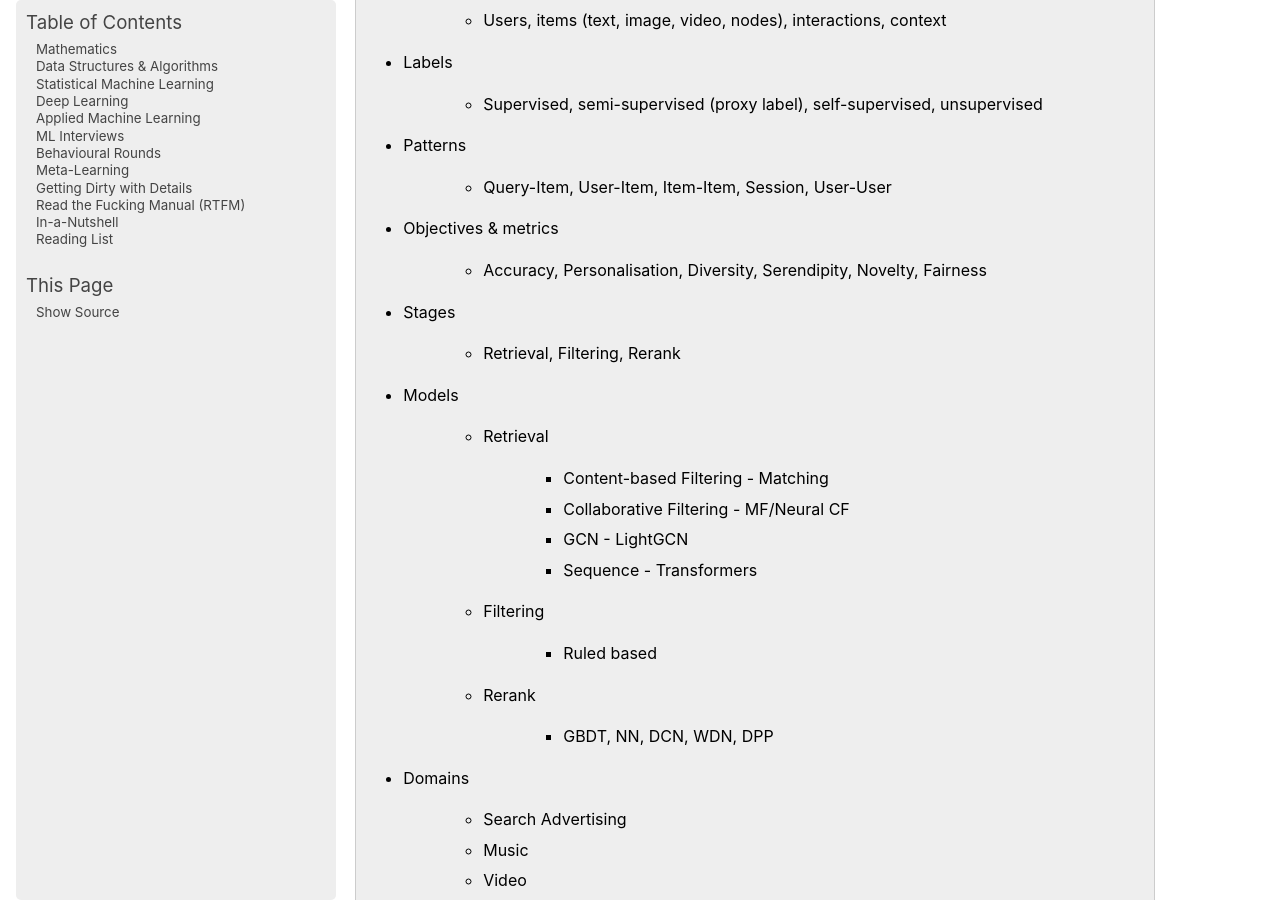
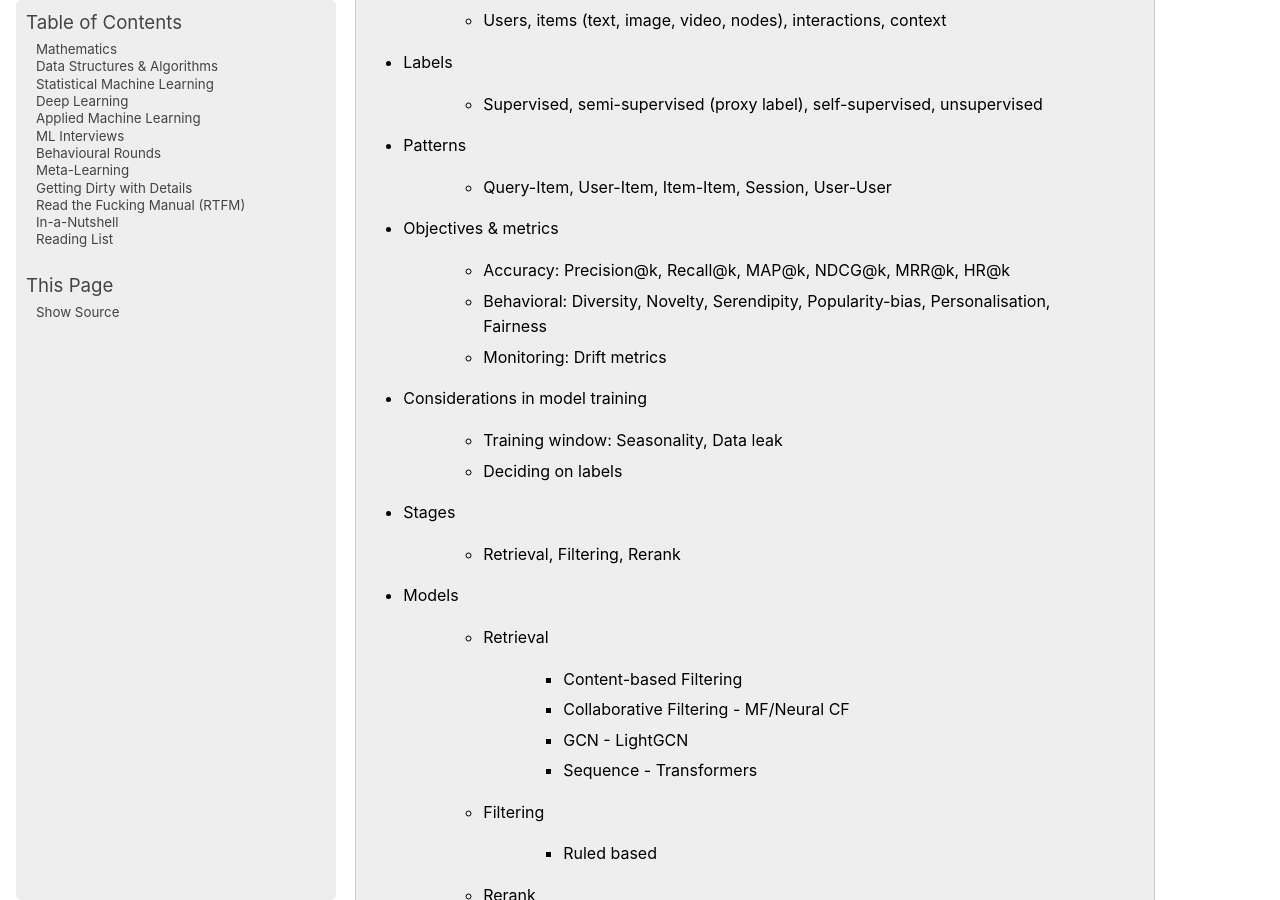
Before and after one commit to uselesstechjunks/leetcode, a Sphinx documentation site: the page built from docs/source/applied/methods/rank.rst, in a window 1280 px wide and 900 px high, scrolled down 1577 px. Built offline with Sphinx 7.4.7, drawn with Linux system fonts in a browser that asks for light colours; pages that are not in the unit, such as notebooks, are missing from menus.

Commit message:
Update rank.rst (#474)

```diff
--- a/docs/source/applied/methods/rank.rst
+++ b/docs/source/applied/methods/rank.rst
@@ -29,7 +29,13 @@ Overview
 		- Query-Item, User-Item, Item-Item, Session, User-User
 	- Objectives & metrics
 
-		- Accuracy, Personalisation, Diversity, Serendipity, Novelty, Fairness
+		- Accuracy: Precision@k, Recall@k, MAP@k, NDCG@k, MRR@k, HR@k
+		- Behavioral: Diversity, Novelty, Serendipity, Popularity-bias, Personalisation, Fairness
+		- Monitoring: Drift metrics
+	- Considerations in model training
+
+		- Training window: Seasonality, Data leak
+		- Deciding on labels
 	- Stages
 
 		- Retrieval, Filtering, Rerank
@@ -37,7 +43,7 @@ Overview
 
 		- Retrieval
 
-			- Content-based Filtering - Matching
+			- Content-based Filtering
 			- Collaborative Filtering - MF/Neural CF
 			- GCN - LightGCN
 			- Sequence - Transformers
```
